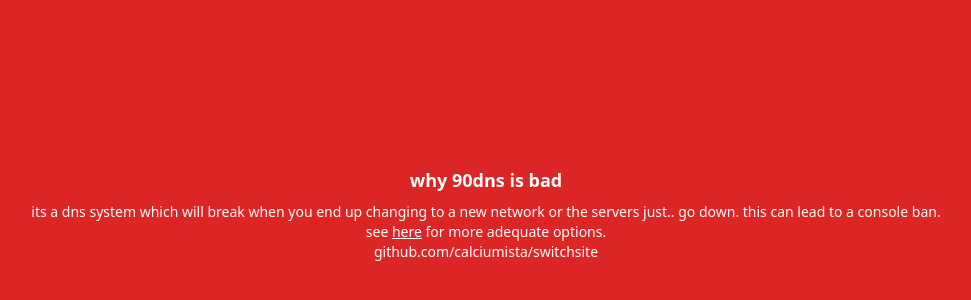
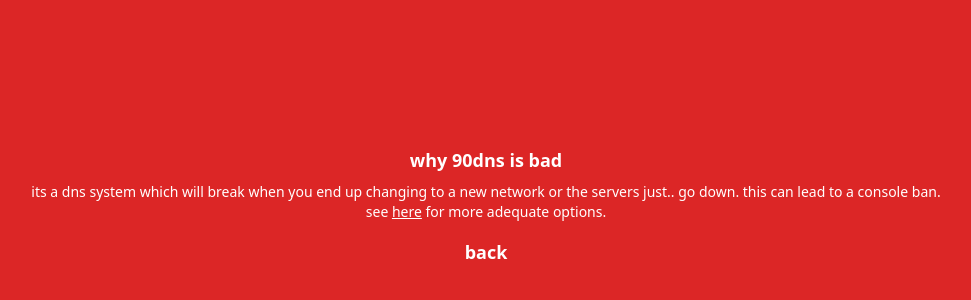
Before and after one commit to calciumista/switchsite, a SvelteKit app: page /home/post/90dns in a window 1280 px wide. Shown: the part 190-490 px from the top of the page, without its empty margins (154-1125 px from the left). Built offline with nearby package versions, Linux system fonts and the light colour scheme.

Commit message:
added rmandom sTOOF <3

```diff
--- a/src/routes/home/post/[slug]/+page.svelte
+++ b/src/routes/home/post/[slug]/+page.svelte
@@ -6,7 +6,6 @@
 <div class="flex flex-col min-h-screen justify-center bg-red-600">
     <h1 class="text-white font-bold text-lg text-center py-2">{data.title}</h1>
     <p class="text-white text-sm text-center">{@html data.content}</p>
-    <div class="align-bottom">
-        <a class="text-white text-sm text-center flex justify-center" href="https://github.com/calciumista/switchsite">github.com/calciumista/switchsite</a>
-    </div>
+
+    <a href="/home" class="text-white font-bold text-lg hover:scale-125 transition-all duration-300 text-center ml-auto mr-auto py-4">back</a>
 </div>
```
